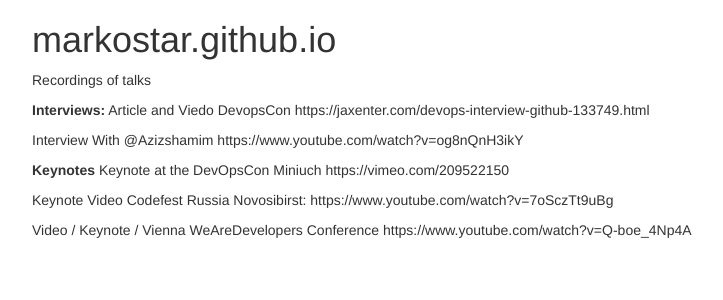
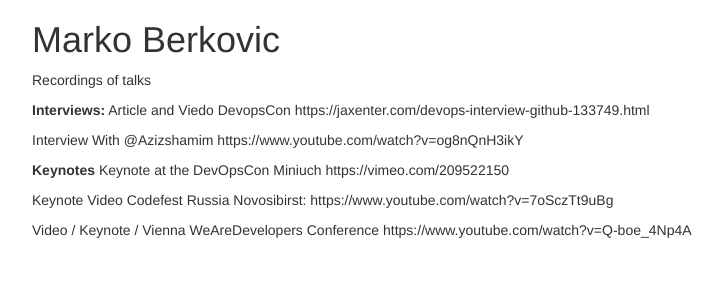
Before and after one commit to markostar/markostar.github.io, a Jekyll site: the page built from index.md, in a window 1280 px wide. Shown: the top 300 px of the page, without its empty margins (38-761 px from the left). Built offline with Jekyll 4.4.1, drawn with Linux system fonts in a browser that asks for light colours.

Commit message:
Update index.md

```diff
--- a/index.md
+++ b/index.md
@@ -3,7 +3,7 @@ title: List of Talks
 layout: default
 ---
 
-# markostar.github.io
+# Marko Berkovic
 Recordings of talks
 
 **Interviews:**
```
